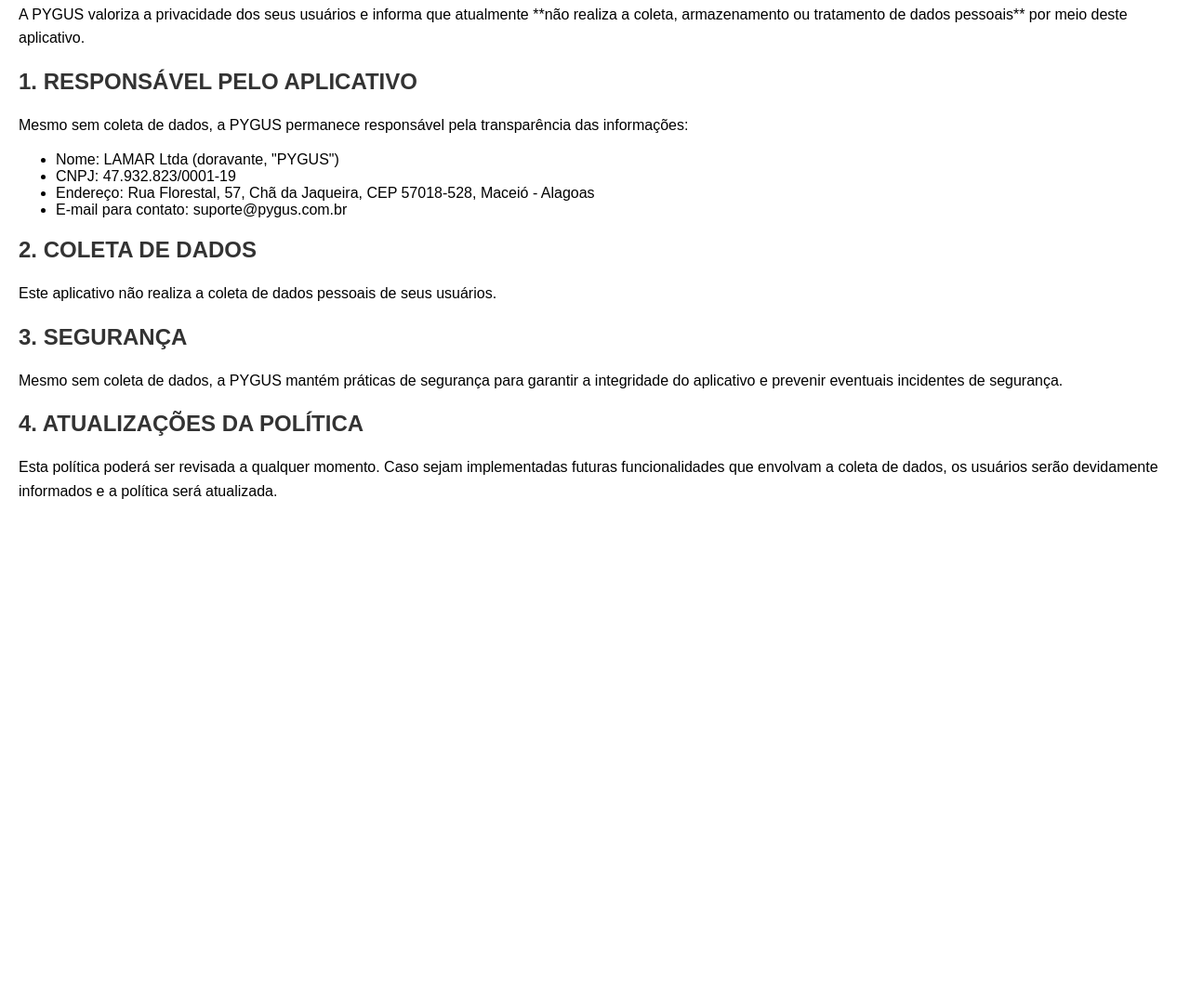
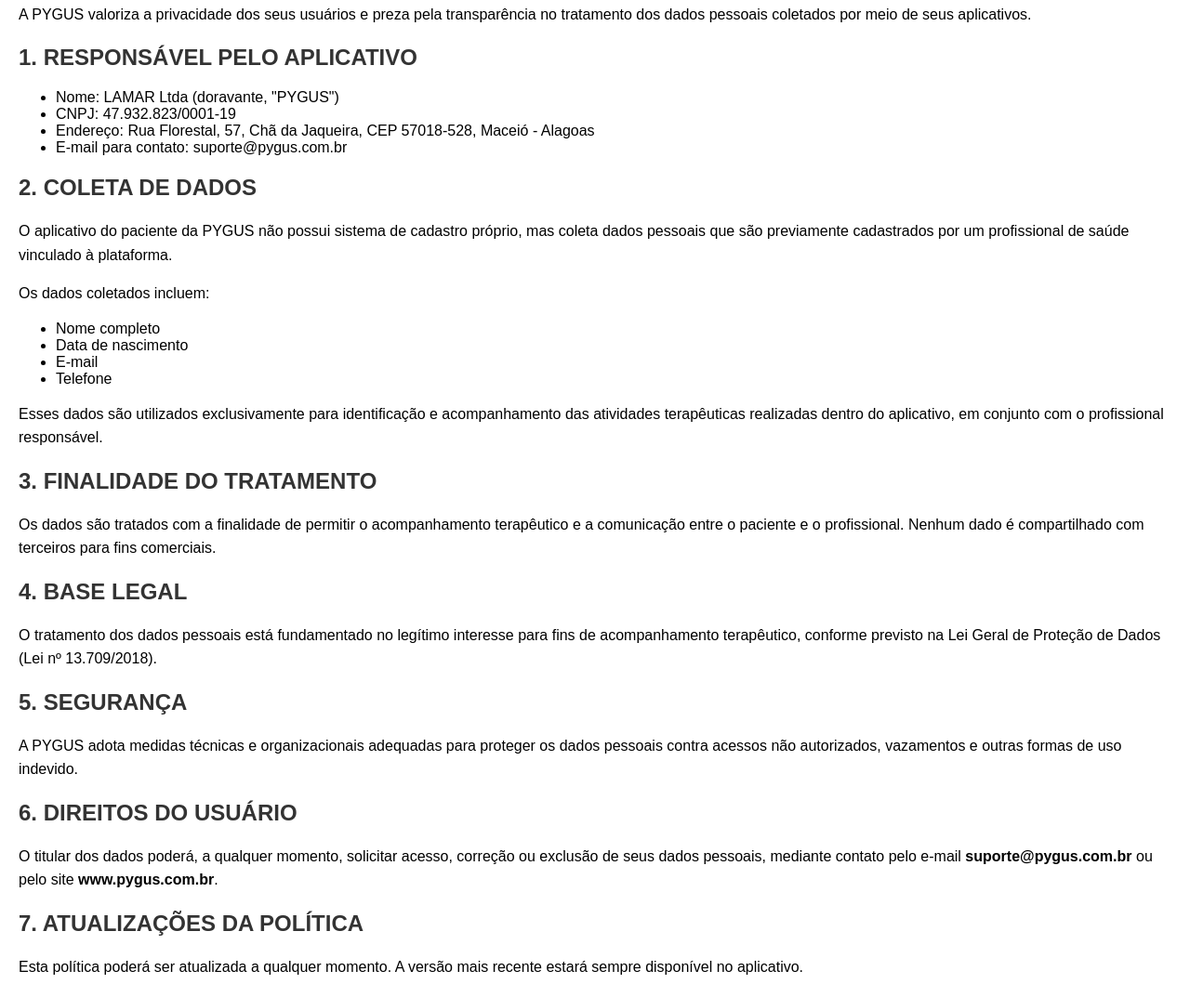
Before and after one commit to pygusdev/docs, a plain HTML site: page index.html in a window 1280 px wide. Shown: the part 77-1150 px from the top of the page at 93% size. Before the commit the page ends 800 px from the top, so only its background shows below. Drawn offline with Linux system fonts and the light colour scheme.

Commit message:
Update index.html

```diff
--- a/index.html
+++ b/index.html
@@ -11,10 +11,9 @@
 </head>
 <body>
     <h1>Política de Privacidade da PYGUS</h1>
-    <p>A PYGUS valoriza a privacidade dos seus usuários e informa que atualmente **não realiza a coleta, armazenamento ou tratamento de dados pessoais** por meio deste aplicativo.</p>
+    <p>A PYGUS valoriza a privacidade dos seus usuários e preza pela transparência no tratamento dos dados pessoais coletados por meio de seus aplicativos.</p>
 
     <h2>1. RESPONSÁVEL PELO APLICATIVO</h2>
-    <p>Mesmo sem coleta de dados, a PYGUS permanece responsável pela transparência das informações:</p>
     <ul>
         <li>Nome: LAMAR Ltda (doravante, "PYGUS")</li>
         <li>CNPJ: 47.932.823/0001-19</li>
@@ -23,12 +22,31 @@
     </ul>
 
     <h2>2. COLETA DE DADOS</h2>
-    <p>Este aplicativo não realiza a coleta de dados pessoais de seus usuários.</p>
+    <p>O aplicativo do paciente da PYGUS não possui sistema de cadastro próprio, mas coleta dados pessoais que são previamente cadastrados por um profissional de saúde vinculado à plataforma.</p>
 
-    <h2>3. SEGURANÇA</h2>
-    <p>Mesmo sem coleta de dados, a PYGUS mantém práticas de segurança para garantir a integridade do aplicativo e prevenir eventuais incidentes de segurança.</p>
+    <p>Os dados coletados incluem:</p>
+    <ul>
+        <li>Nome completo</li>
+        <li>Data de nascimento</li>
+        <li>E-mail</li>
+        <li>Telefone</li>
+    </ul>
 
-    <h2>4. ATUALIZAÇÕES DA POLÍTICA</h2>
-    <p>Esta política poderá ser revisada a qualquer momento. Caso sejam implementadas futuras funcionalidades que envolvam a coleta de dados, os usuários serão devidamente informados e a política será atualizada.</p>
+    <p>Esses dados são utilizados exclusivamente para identificação e acompanhamento das atividades terapêuticas realizadas dentro do aplicativo, em conjunto com o profissional responsável.</p>
+
+    <h2>3. FINALIDADE DO TRATAMENTO</h2>
+    <p>Os dados são tratados com a finalidade de permitir o acompanhamento terapêutico e a comunicação entre o paciente e o profissional. Nenhum dado é compartilhado com terceiros para fins comerciais.</p>
+
+    <h2>4. BASE LEGAL</h2>
+    <p>O tratamento dos dados pessoais está fundamentado no legítimo interesse para fins de acompanhamento terapêutico, conforme previsto na Lei Geral de Proteção de Dados (Lei nº 13.709/2018).</p>
+
+    <h2>5. SEGURANÇA</h2>
+    <p>A PYGUS adota medidas técnicas e organizacionais adequadas para proteger os dados pessoais contra acessos não autorizados, vazamentos e outras formas de uso indevido.</p>
+
+    <h2>6. DIREITOS DO USUÁRIO</h2>
+    <p>O titular dos dados poderá, a qualquer momento, solicitar acesso, correção ou exclusão de seus dados pessoais, mediante contato pelo e-mail <strong>suporte@pygus.com.br</strong> ou pelo site <strong>www.pygus.com.br</strong>.</p>
+
+    <h2>7. ATUALIZAÇÕES DA POLÍTICA</h2>
+    <p>Esta política poderá ser atualizada a qualquer momento. A versão mais recente estará sempre disponível no aplicativo.</p>
 </body>
 </html>
```
